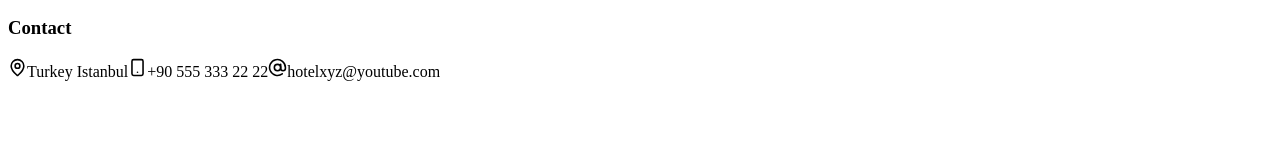
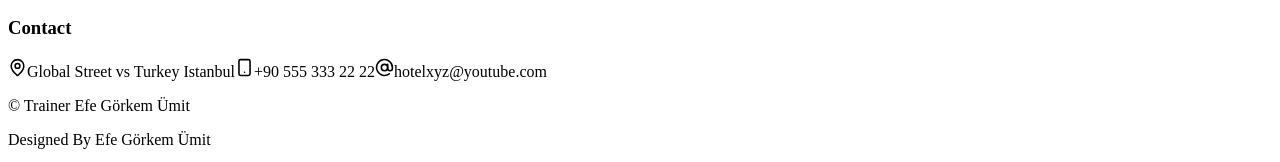
Before and after one commit to chttrgt/hotelbooking, a Next.js app: page / in a window 1280 px wide. Shown: the part 4971-5133 px from the top of the page. Before the commit the page ends 5068 px from the top, so only its background shows below. Built offline with nearby package versions, Linux system fonts and the light colour scheme.

Commit message:
Added footer copy-right section

```diff
--- a/app/(routes)/_components/Footer.tsx
+++ b/app/(routes)/_components/Footer.tsx
@@ -101,7 +101,7 @@ const Footer = () => {
               <p className="flex flex-col gap-4 text-gray-400">
                 <span className="flex items-center gap-2">
                   <MapPin size={19} />
-                  Turkey Istanbul
+                  Global Street vs Turkey Istanbul
                 </span>
                 <span className="flex items-center gap-2">
                   <Smartphone size={19} />
@@ -114,6 +114,13 @@ const Footer = () => {
               </p>
             </div>
           </div>
+          <div className="mt-8 text-center">
+              <p className="text-gray-400">&copy; Trainer Efe Görkem Ümit</p>
+              <p className="text-gray-400">
+                Designed By&nbsp;
+                <span className="text-yellow-500">Efe Görkem Ümit</span>
+              </p>
+            </div>
         </div>
       </div>
     </div>
```
